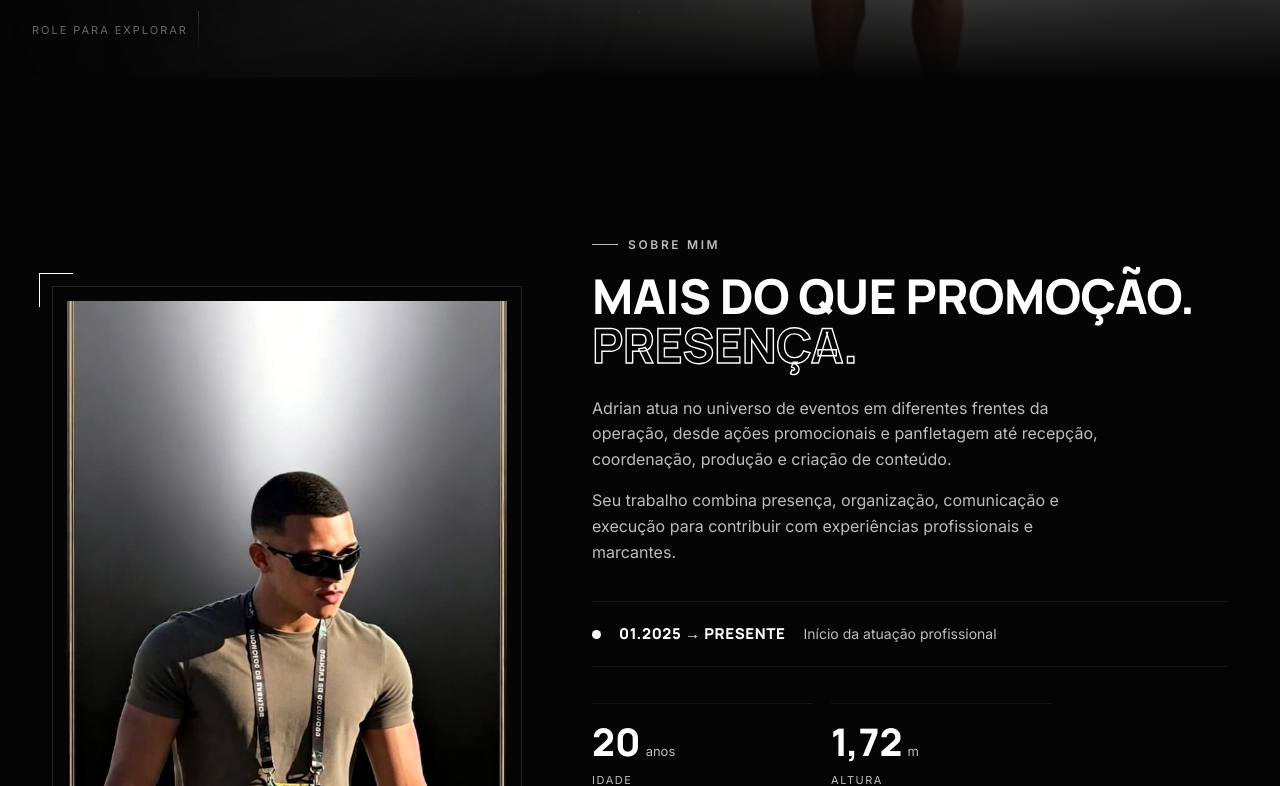
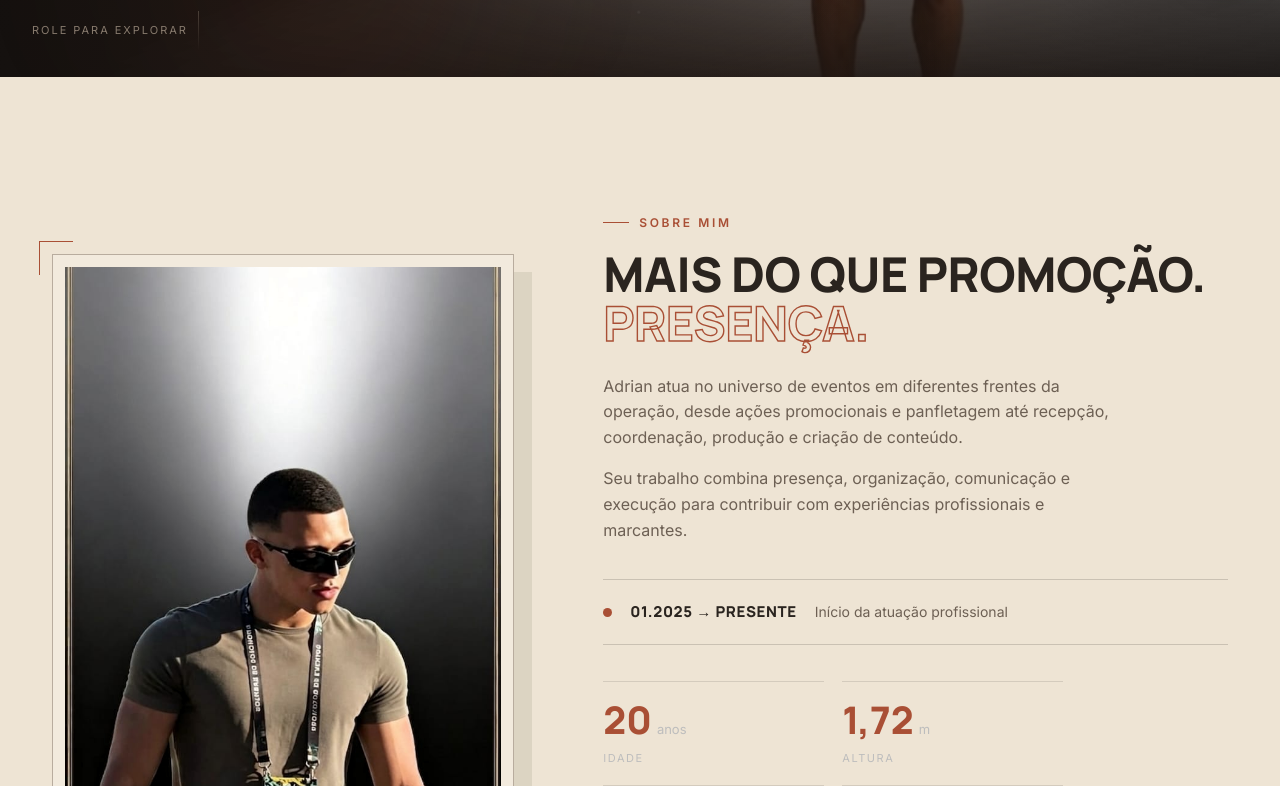
Before and after one commit to cauansousa-prog/adrian, a website with bundled scripts: page index.html in a window 1280 px wide. Shown: the part 798-1584 px from the top of the page. Built offline with nearby package versions, Linux system fonts and the light colour scheme; a script that the page names is missing.

Commit message:
Apply warm editorial theme with stage hero

```diff
--- a/index.html
+++ b/index.html
@@ -583,6 +583,7 @@ footer{padding:70px 0 34px;border-top:1px solid var(--border-soft);}
 :focus-visible{outline:2px solid var(--white);outline-offset:2px;}
 </style>
 <link rel="stylesheet" href="portfolio.css">
+<link rel="stylesheet" href="editorial-theme.css">
 </head>
 <body>
 
```
